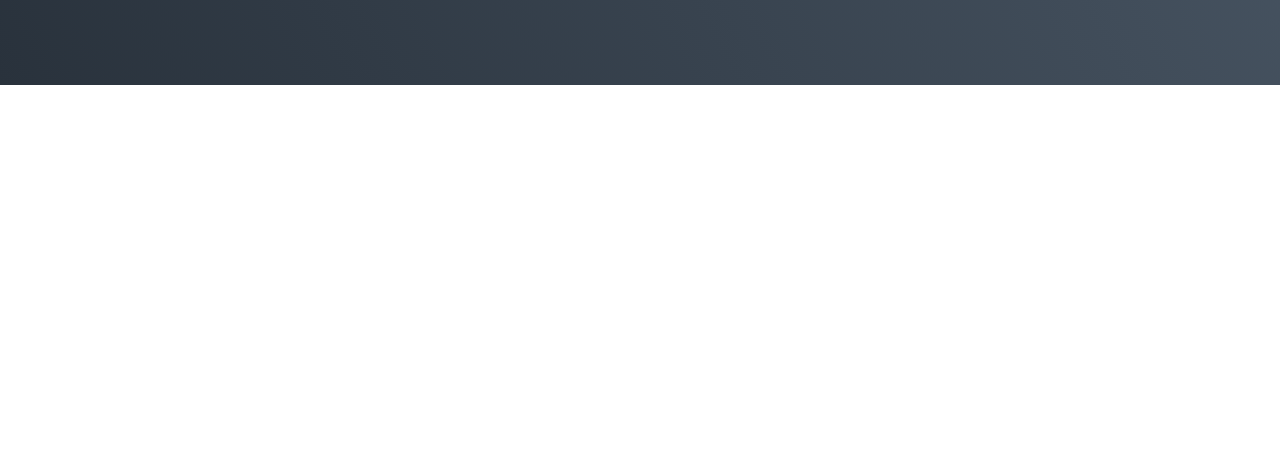
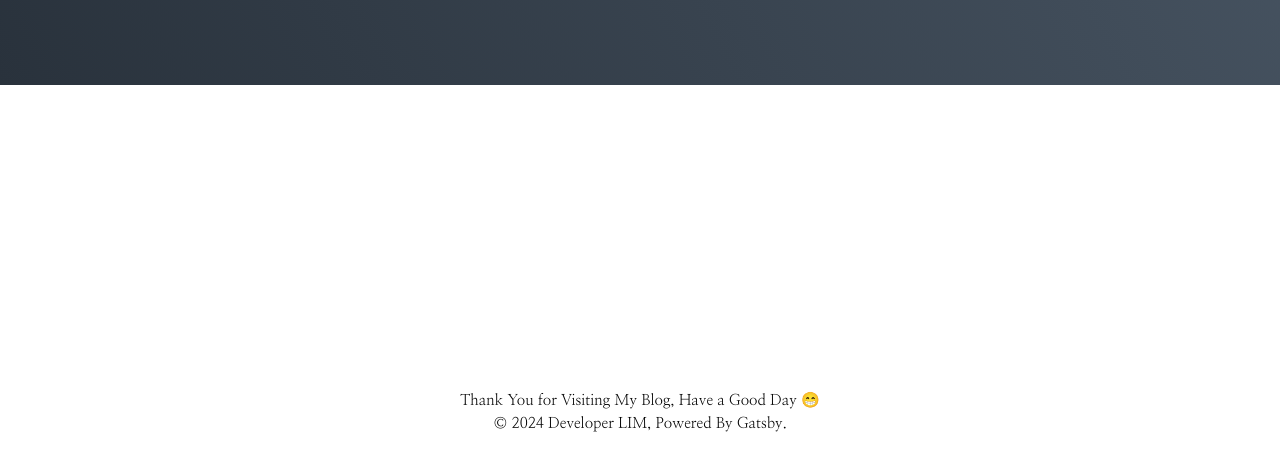
Before and after one commit to Logic-Phantom/TechLog, a Gatsby site in the folder blog-front/: page / in a window 1280 px wide. Shown: the part 315-786 px from the top of the page. Built offline with nearby package versions, Linux system fonts and the light colour scheme; Gatsby itself is replaced by a stand-in of ours.

Commit message:
푸터생성

```diff
--- /dev/null
+++ b/blog-front/src/components/Common/Footer.tsx
@@ -0,0 +1,23 @@
+import React, { FunctionComponent } from 'react'
+import styled from '@emotion/styled'
+
+const FooterWrapper = styled.div`
+  display: grid;
+  place-items: center;
+  margin-top: auto;
+  padding: 50px 0;
+  font-size: 15px;
+  text-align: center;
+  line-height: 1.5;
+`
+
+const Footer: FunctionComponent = function () {
+  return (
+    <FooterWrapper>
+      Thank You for Visiting My Blog, Have a Good Day 😁
+      <br />© 2024 Developer LIM, Powered By Gatsby.
+    </FooterWrapper>
+  )
+}
+
+export default Footer
--- a/blog-front/src/pages/index.tsx
+++ b/blog-front/src/pages/index.tsx
@@ -1,12 +1,13 @@
 import React, { FunctionComponent } from 'react'
 import styled from '@emotion/styled'
 import GlobalStyle from 'components/Common/GlobalStyle'
+import Footer from 'components/Common/Footer'
 import Introduction from 'components/Main/Introduction'
 
 const Container = styled.div`
   display: flex;
   flex-direction: column;
-  height: 100%;
+  height: 100vh;
 `
 
 const IndexPage: FunctionComponent = function () {
@@ -14,6 +15,7 @@ const IndexPage: FunctionComponent = function () {
     <Container>
       <GlobalStyle />
       <Introduction />
+      <Footer />
     </Container>
   )
 }
```
